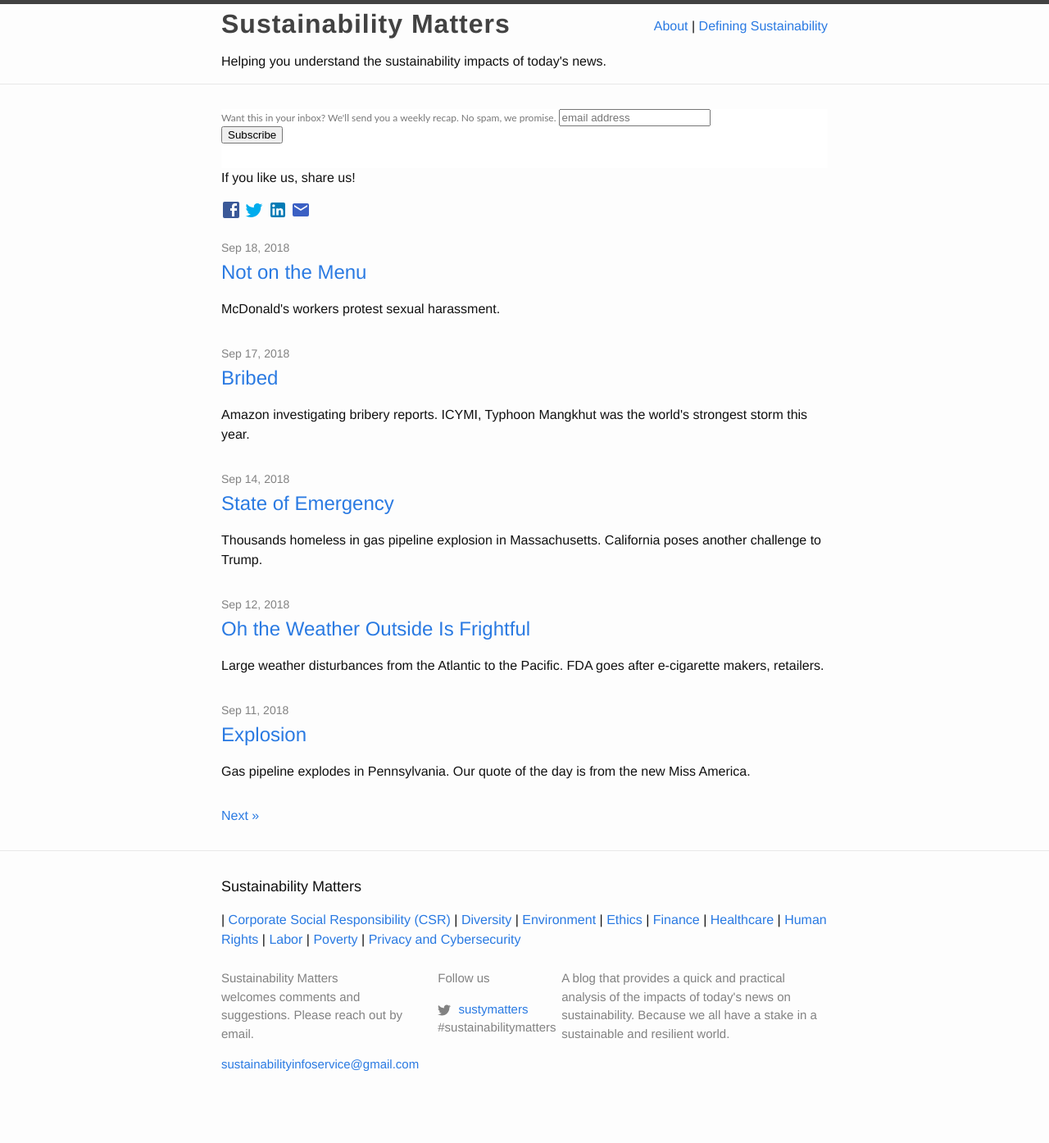
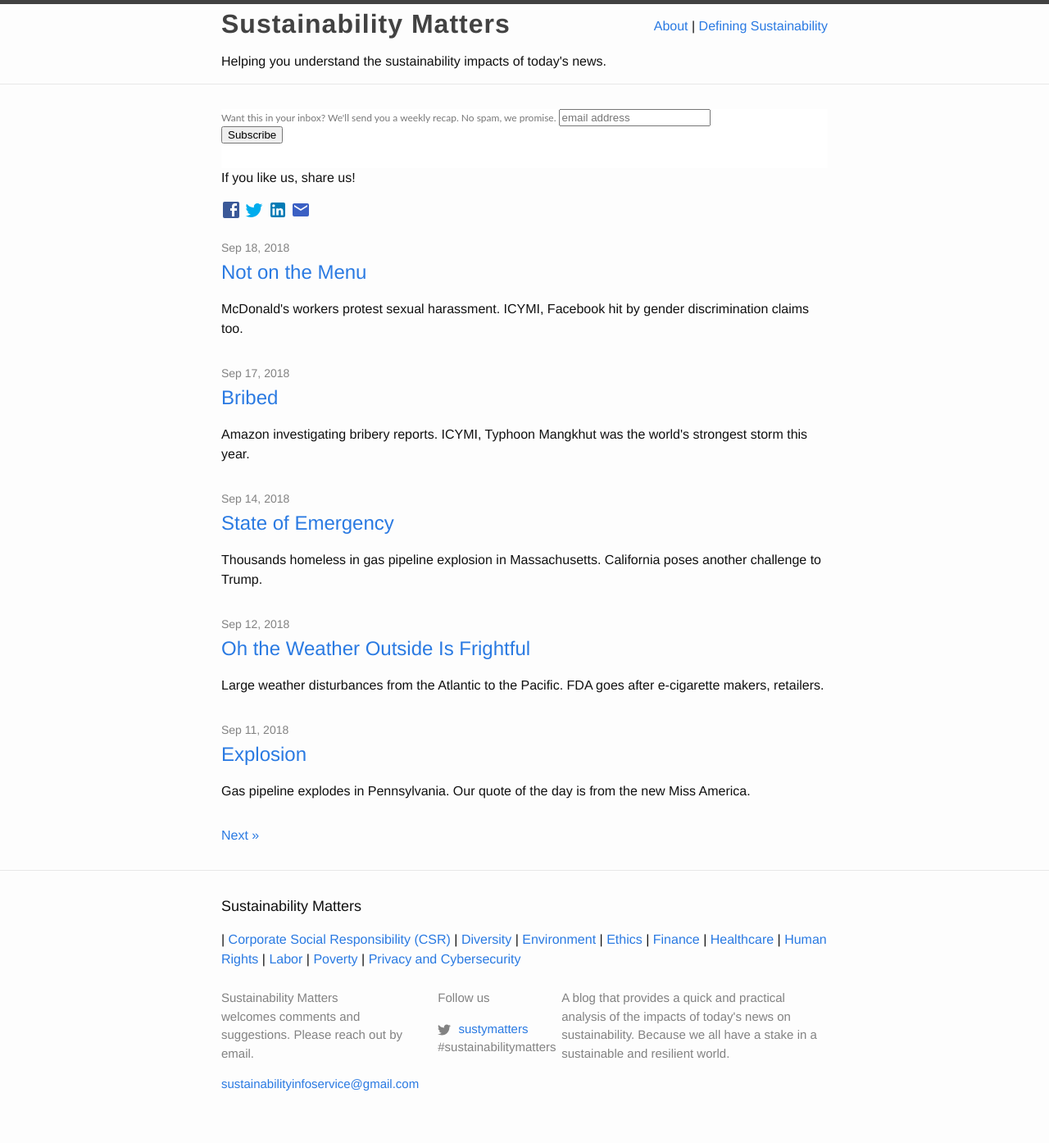
Before and after one commit to Sparkleleuk/Sustainability_Matters, a Jekyll site: the page built from index.html, in a window 1280 px wide. Shown: the whole page at 82% size. Built offline with Jekyll 4.4.1, drawn with Linux system fonts in a browser that asks for light colours; the list of posts is cut into pages by our own code; comment, search, counter and statistics services are not loaded; before the commit the page ends 1370 px from its top, so only the background shows below that.

Commit message:
fix post

```diff
--- a/_posts/2018-09-18-mcdonalds.markdown
+++ b/_posts/2018-09-18-mcdonalds.markdown
@@ -1,7 +1,7 @@
 ---
 layout: post
 title: "Not on the Menu"
-excerpt: "McDonald's workers protest sexual harassment."
+excerpt: "McDonald's workers protest sexual harassment. ICYMI, Facebook hit by gender discrimination claims too."
 categories: [CSR, Diversity, Human Rights]
 ---
 
```
